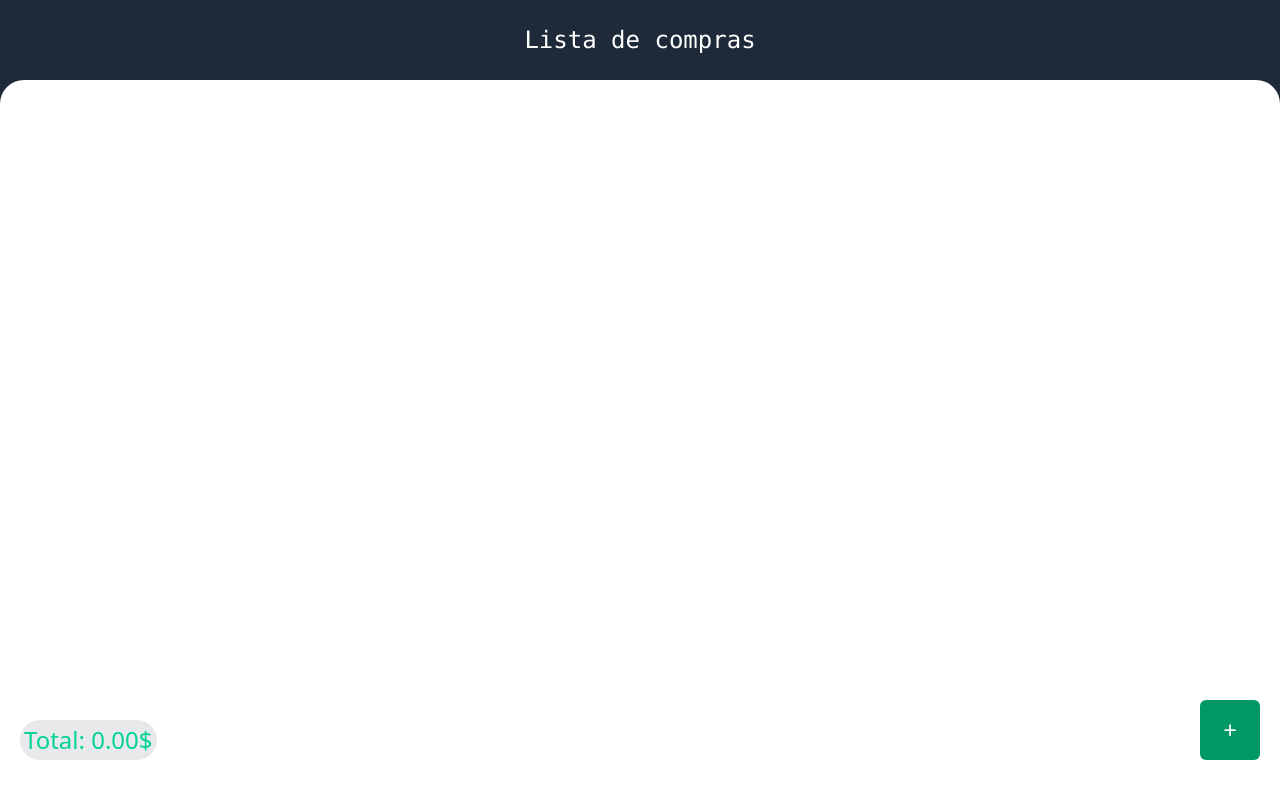
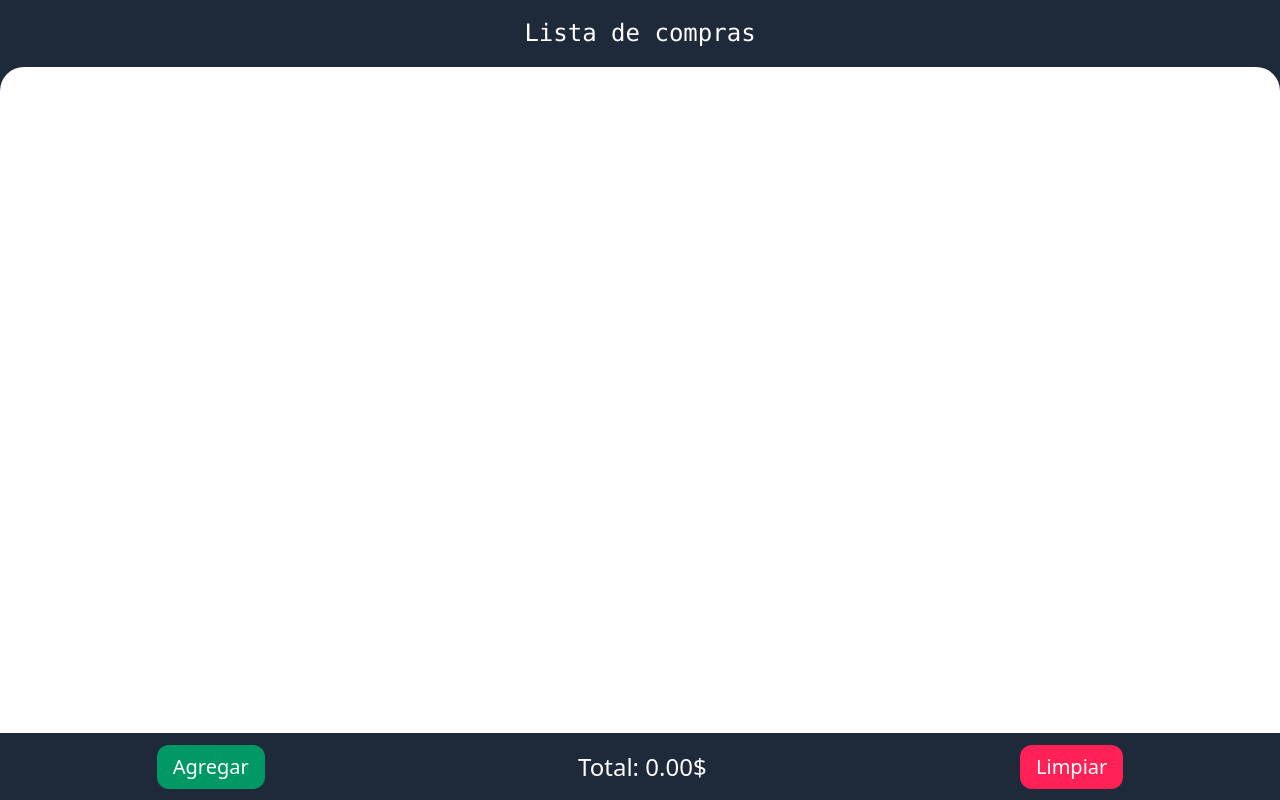
Before and after one commit to MadeInRodri/lista-de-compras, a React (Vite) app: page / in a window 1280 px wide. Built offline with nearby package versions, Linux system fonts and the light colour scheme.

Commit message:
Arreglando bugs y modificando apariencia

```diff
--- a/package.json
+++ b/package.json
@@ -4,7 +4,7 @@
   "version": "0.0.0",
   "type": "module",
   "scripts": {
-    "dev": "vite",
+    "dev": "vite --host",
     "build": "vite build",
     "lint": "eslint .",
     "preview": "vite preview"
@@ -14,6 +14,7 @@
     "react": "^19.1.1",
     "react-dom": "^19.1.1",
     "react-hook-form": "^7.62.0",
+    "sweetalert2": "^11.26.3",
     "tailwindcss": "^4.1.11"
   },
   "devDependencies": {
--- a/src/App.jsx
+++ b/src/App.jsx
@@ -5,7 +5,7 @@ import BtnPopup from "./components/BtnPopup";
 import ContenedorProductos from "./components/ContenedorProductos";
 import Header from "./components/Header";
 import TextTotal from "./components/TextTotal";
-
+import Footer from "./components/Footer";
 function App() {
   const [display, setDisplay] = useState("hidden");
   const [listaProductos, setListaProductos] = useState(() => {
@@ -23,11 +23,11 @@ function App() {
   }, [listaProductos, total]);
 
   return (
-    <>
+    <div className="h-[100dvh] flex flex-col justify-between">
       <Header></Header>
-      <main className="flex h-[90vh] bg-white rounded-t-3xl ">
-        <BtnPopup display={display} setDisplay={setDisplay}></BtnPopup>
-        <TextTotal total={total}></TextTotal>
+      <main className="flex bg-white rounded-t-3xl h-[100%] overflow-y-auto ">
+        {/* <BtnPopup display={display} setDisplay={setDisplay}></BtnPopup>
+        <TextTotal total={total}></TextTotal> */}
         <Popup
           display={display}
           setDispay={setDisplay}
@@ -43,7 +43,14 @@ function App() {
           total={total}
         ></ContenedorProductos>
       </main>
-    </>
+      <Footer
+        display={display}
+        setDisplay={setDisplay}
+        total={total}
+        setTotal={setTotal}
+        setListaProductos={setListaProductos}
+      ></Footer>
+    </div>
   );
 }
 
--- /dev/null
+++ b/src/components/BtnLimpiar.jsx
@@ -0,0 +1,30 @@
+import React from "react";
+import Swal from "sweetalert2";
+
+export default function BtnLimpiar({ setListaProductos, setTotal }) {
+  return (
+    <button
+      className="w-min px-4 py-2 h-min bg-rose-500 text-white text-xl rounded-xl z-20 active:opacity-25 transition flex items-center justify-center"
+      onClick={() => {
+        Swal.fire({
+          title: "Estás seguro de que quieres limpiar el carrito?",
+          showDenyButton: true,
+          showCancelButton: true,
+          confirmButtonText: "Limpiar",
+          denyButtonText: `Cancelar`,
+        }).then((result) => {
+          /* Read more about isConfirmed, isDenied below */
+          if (result.isConfirmed) {
+            setListaProductos([]);
+            setTotal(0);
+            Swal.fire("El Carrito ha sido limpiado", "", "success");
+          } else if (result.isDenied) {
+            Swal.fire("No se ha limpiado el carrito", "", "info");
+          }
+        });
+      }}
+    >
+      Limpiar
+    </button>
+  );
+}
--- a/src/components/BtnPopup.jsx
+++ b/src/components/BtnPopup.jsx
@@ -3,12 +3,12 @@ import React from "react";
 export default function BtnPopup({ display, setDisplay }) {
   return (
     <button
-      className="absolute bottom-10 right-5 size-15 bg-emerald-600 text-white text-2xl rounded-md z-20 active:opacity-25 transition flex items-center justify-center"
+      className="w-min px-4 py-2 h-min bg-emerald-600 text-white text-xl rounded-xl z-20 active:opacity-25 transition flex items-center justify-center"
       onClick={() => {
         display == "flex" ? setDisplay("hidden") : setDisplay("flex");
       }}
     >
-      +
+      Agregar
     </button>
   );
 }
--- a/src/components/ContenedorProductos.jsx
+++ b/src/components/ContenedorProductos.jsx
@@ -7,27 +7,51 @@ export default function ContenedorProductos({
   total,
 }) {
   return (
-    <section className=" w-dvw m-2 gap-3 overflow-y-auto z-10">
+    <section className=" w-dvw m-2 flex flex-col sm:justify-center sm:flex-wrap sm:flex-row gap-3 overflow-y-auto z-10">
       {listaProductos.length > 0 &&
         listaProductos.map((producto, index) => (
+          // <article
+          //   key={index}
+          //   className=" mt-3 bg-gray-800 grid grid-cols-12 text-center min-h-14 rounded-xl items-center"
+          // >
+          //   <p className="col-span-4 border-e-2 border-white/10">
+          //     {producto.producto}
+          //   </p>
+          //   <p className="col-span-1 border-e-2 border-white/10">
+          //     {producto.cantidad}
+          //   </p>
+          //   <p className="col-span-2 border-e-2 border-white/10">
+          //     {producto.precio}$
+          //   </p>
+
+          //   <p className="col-span-3">{producto.total}$</p>
+          //   <button
+          //     value={index}
+          //     className="col-span-2 bg-red-700  h-[100%] rounded-e-xl"
+          //     onClick={() => {
+          //       setListaProductos(
+          //         listaProductos.filter((producto, i) => i !== index)
+          //       );
+          //       setTotal(Math.abs(total - producto.total));
+          //     }}
+          //   >
+          //     X
+          //   </button>
+          // </article>
           <article
             key={index}
-            className=" mt-3 bg-gray-800 grid grid-cols-12 text-center min-h-14 rounded-xl items-center"
+            className=" flex bg-gray-800 sm:h-min sm:w-[20rem] flex-col px-5 p-3 gap-2 border-2 rounded-xl text-lg"
           >
-            <p className="col-span-4 border-e-2 border-white/10">
+            <p className="text-center font-semibold text-2xl">
               {producto.producto}
             </p>
-            <p className="col-span-1 border-e-2 border-white/10">
-              {producto.cantidad}
-            </p>
-            <p className="col-span-2 border-e-2 border-white/10">
-              {producto.precio}$
-            </p>
+            <p className="">Cantidad: {producto.cantidad}</p>
+            <p className="">Precio: {producto.precio}$</p>
 
-            <p className="col-span-3">{producto.total}$</p>
+            <p className="col-span-3">Total: {producto.total}$</p>
             <button
               value={index}
-              className="col-span-2 bg-red-700  h-[100%] rounded-e-xl"
+              className=" bg-rose-500 text-white px-8 py-2 w-fit self-end rounded-xl font-semibold "
               onClick={() => {
                 setListaProductos(
                   listaProductos.filter((producto, i) => i !== index)
@@ -35,7 +59,7 @@ export default function ContenedorProductos({
                 setTotal(Math.abs(total - producto.total));
               }}
             >
-              X
+              Borrar
             </button>
           </article>
         ))}
--- /dev/null
+++ b/src/components/Footer.jsx
@@ -0,0 +1,23 @@
+import React from "react";
+import BtnPopup from "./BtnPopup";
+import TextTotal from "./TextTotal";
+import BtnLimpiar from "./BtnLimpiar";
+
+export default function Footer({
+  display,
+  setDisplay,
+  total,
+  setTotal,
+  setListaProductos,
+}) {
+  return (
+    <footer className=" items-center justify-around flex h-[10vh]">
+      <BtnPopup display={display} setDisplay={setDisplay}></BtnPopup>
+      <TextTotal total={total}></TextTotal>
+      <BtnLimpiar
+        setListaProductos={setListaProductos}
+        setTotal={setTotal}
+      ></BtnLimpiar>
+    </footer>
+  );
+}
--- a/src/components/Popup.jsx
+++ b/src/components/Popup.jsx
@@ -11,22 +11,26 @@ export default function Popup({
 }) {
   const { register, handleSubmit, reset } = useForm();
   const registrarProducto = (data) => {
-    let miTotal = data.precio * data.cantidad;
+    let cantidadValida =
+      !isNaN(data.cantidad) && data.cantidad > 0 ? data.cantidad : 1;
+    let miTotal = data.precio * cantidadValida;
+
     setListaProductos([
       ...listaProductos,
       {
         producto: data.producto,
         precio: data.precio,
-        cantidad: data.cantidad,
-        total: miTotal.toFixed(2),
+        cantidad:
+          !isNaN(data.cantidad) && data.cantidad > 0 ? data.cantidad : 1,
+        total: parseFloat(miTotal.toFixed(2)),
       },
     ]);
     reset();
-    setTotal(total + data.precio * data.cantidad);
+    setTotal(total + parseFloat(miTotal.toFixed(2)));
     setDispay("hidden");
   };
   return (
-    <section className="absolute w-dvw h-[90vh] flex justify-center items-center">
+    <section className="absolute top-0 h-[100vh] w-dvw flex justify-center items-center">
       <form
         className={
           display + " z-20 flex-col gap-3 p-5 m-5 bg-gray-800 rounded-lg"
@@ -50,7 +54,7 @@ export default function Popup({
             step="any"
             min="0"
             className="bg-amber-50 col-span-2 text-black p-1 rounded-sm"
-            {...register("precio")}
+            {...register("precio", { valueAsNumber: true })}
           ></input>
         </article>
         <article className="grid grid-cols-3">
@@ -58,8 +62,10 @@ export default function Popup({
           <input
             required
             type="number"
+            step="1"
+            min="0"
             className="bg-amber-50 col-span-2 text-black p-1 rounded-sm"
-            {...register("cantidad")}
+            {...register("cantidad", { valueAsNumber: true })}
           ></input>
         </article>
         <button
--- a/src/components/TextTotal.jsx
+++ b/src/components/TextTotal.jsx
@@ -2,7 +2,7 @@ import React from "react";
 
 export default function TextTotal({ total }) {
   return (
-    <h3 className="absolute bottom-10 left-5  text-emerald-400 text-2xl rounded-4xl z-20 p-1 bg-gray-800/10">
+    <h3 className=" text-center text-white text-2xl">
       Total: {total.toFixed(2)}$
     </h3>
   );
```
Also changed, not shown: 1 other file (tests, documents, lock files or other folders).
